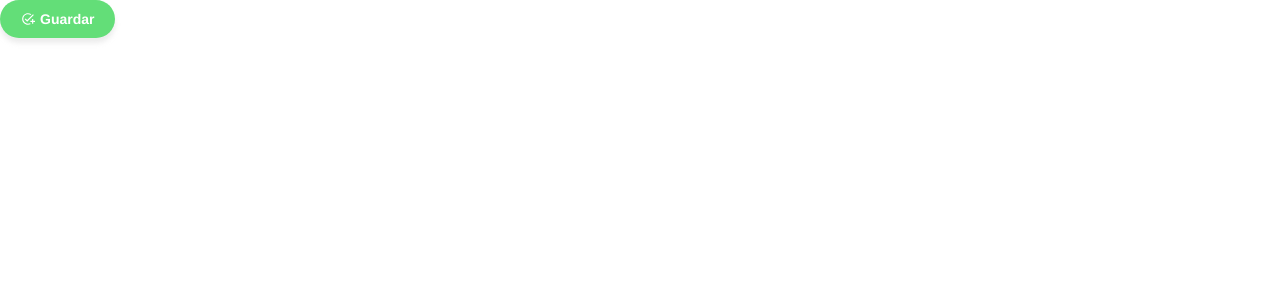
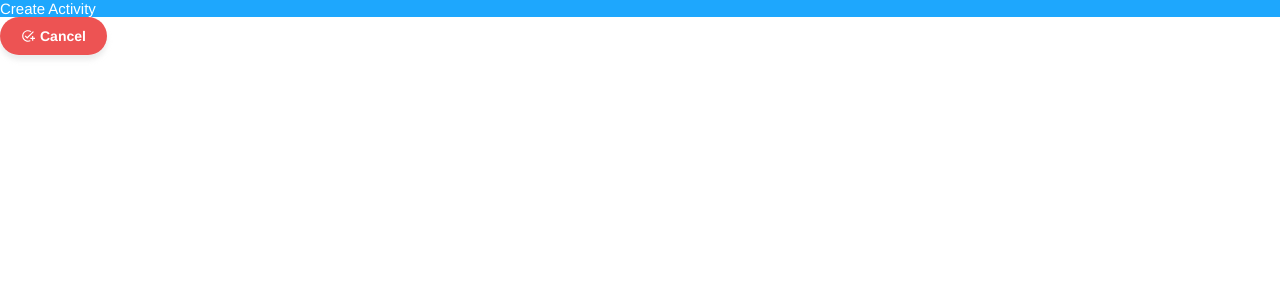
Before and after one commit to albalp/dinamita-reloaded-components, a React (Create React App) app: page / in a window 1280 px wide. Shown: the top 300 px of the page. Built offline with nearby package versions, Linux system fonts and the light colour scheme.

Commit message:
Basic header

```diff
--- a/src/App.js
+++ b/src/App.js
@@ -1,5 +1,6 @@
 import SaveButton from './components/saveButton';
 import AddTaskIcon from '@mui/icons-material/AddTask';
+import Header from './components/header';
 
 function App() {
   function Clicked(){
@@ -8,7 +9,8 @@ function App() {
 
   return (
     <div>
-      <SaveButton variant="success" label="Guardar" borderRadius icon={<AddTaskIcon/>} onClick={Clicked} />
+      <Header />
+      <SaveButton variant="danger" label="Cancel" borderRadius icon={<AddTaskIcon/>} onClick={Clicked} />
     </div>
   );
 }
--- /dev/null
+++ b/src/components/header.jsx
@@ -0,0 +1,11 @@
+import '../css/header.css'
+const Header = ({borderRadius, label, size, ...props}) =>{
+    return(
+        <div>
+            <header className="header">
+                Create Activity
+            </header>
+        </div>
+    );
+}
+export default Header;
--- a/src/components/saveButton.jsx
+++ b/src/components/saveButton.jsx
@@ -2,13 +2,15 @@ import PropTypes from 'prop-types';
 import AOS from "aos";
 import '../css/saveButton.css';
 
-const SaveButton = ({ beforeSave, backgroundColor, size, label, borderRadius, handleClick, variant,  icon , ...props}) => {
+const SaveButton = ({ beforeSave, backgroundColor, size, label,
+  borderRadius, handleClick, variant,  icon , ...props}) => {
   const mode = beforeSave ? 'storybook-button--beforeSave' : 'storybook-button--afterSave';
   const radius = borderRadius && 'storybook-button--border-radius';
 
   return (
     <div>
-      <button onClick={handleClick} variant="contained" data-aos="zoom-in" role="button" className={[ 'storybook-button', `storybook-button--${size}`, `storybook-button--${variant}`, mode, radius].join(' ')} style={backgroundColor && { backgroundColor }} {...props}>
+      <button onClick={handleClick} variant="success" data-aos="zoom-in" role="button" className={[ 'storybook-button', `storybook-button--${size}`,
+      `storybook-button--${variant}`, mode, radius].join(' ')} style={backgroundColor && { backgroundColor }} {...props}>
         {icon && icon}
         {label}
       </button>
@@ -34,7 +36,7 @@ SaveButton.defaultProps = {
   beforeSave: false,
   backgroundColor: null,
   size: 'medium',
-  variant: 'default',
+  variant: 'success',
   label: '',
   disabled: false,
   onClick: undefined
--- /dev/null
+++ b/src/css/header.css
@@ -0,0 +1,6 @@
+@import './global_styles.css';
+
+.header{
+    color: var(--white-color);
+    background-color: var(--primary-color);
+}
```
